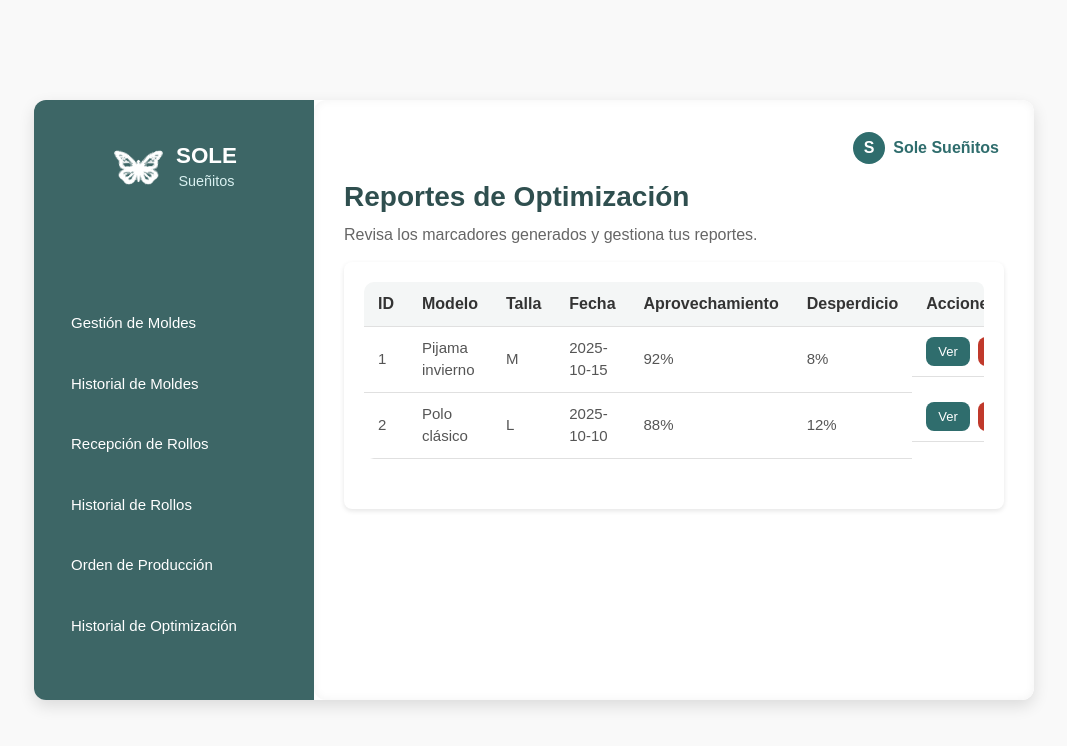
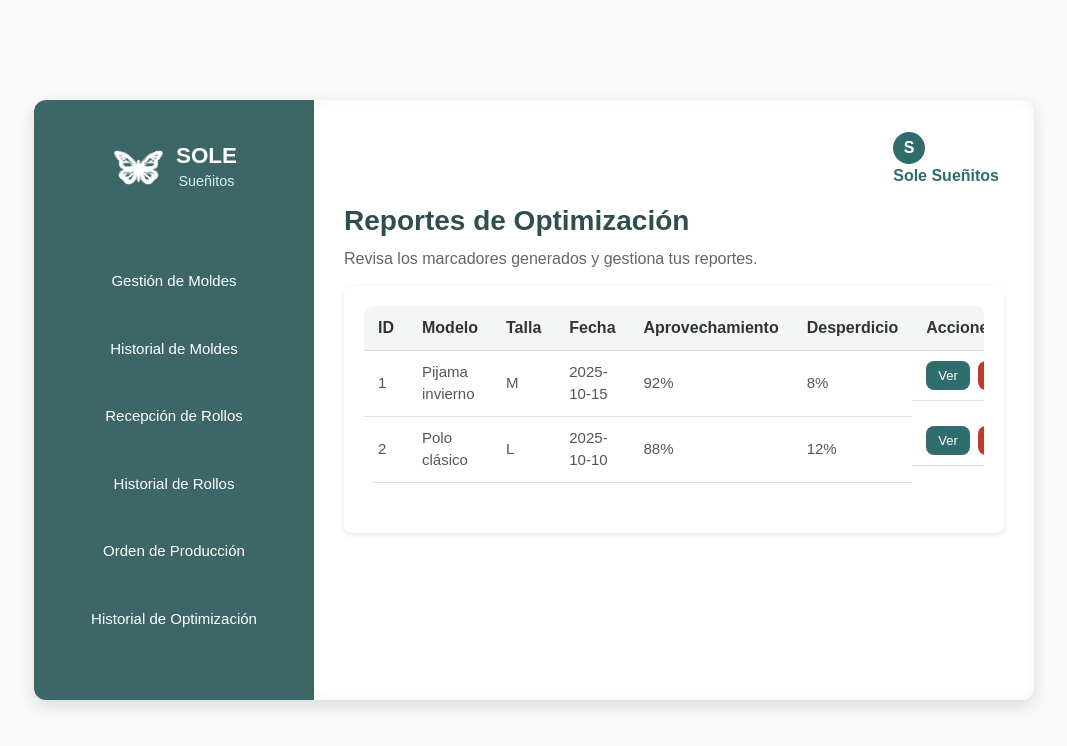
Before and after one commit to AnthuA25/SoleSuenitos, a React (Vite) app in the folder front-react/: page /historialopti in a window 1280 px wide. Shown: the top 746 px of the page, without its empty margins (106-1173 px from the left). Built offline with nearby package versions, Linux system fonts and the light colour scheme; no server answers.

Commit message:
style: change styles to userheader and mold

```diff
--- a/front-react/src/css/GestionMoldes.css
+++ b/front-react/src/css/GestionMoldes.css
@@ -28,6 +28,7 @@
       display: flex;
       flex-direction: column;
       justify-content: space-between;
+      align-items: center;
     }
 
     .gestion-sidebar h2 {
@@ -50,7 +51,9 @@
 
     .gestion-sidebar li {
       padding: 15px 12px;
-      margin-bottom: 8px;
+      width: 250px;
+      text-align: center;
+      margin-bottom: 15px;
       border-radius: 6px;
       cursor: pointer;
       font-size: 15px;
@@ -59,7 +62,7 @@
 
     .gestion-sidebar li:hover,
     .gestion-sidebar li.active {
-      background-color: #2f6d6d;
+      background-color: #567e7e;
     }
 
     .gestion-logout {
@@ -1048,56 +1051,3 @@
     margin-bottom: 20px;       /* Separación del título */
     position: relative;
   }
-
-  /* Ajuste para el widget de usuario */
-  .user-menu-container {
-    position: relative; /* para que el dropdown se posicione respecto a este contenedor */
-  }
-
-  /* Estilos existentes del widget */
-  .user-button {
-    display: flex;
-    align-items: center;
-    gap: 8px;
-    cursor: pointer;
-  }
-
-  .user-circle {
-    width: 32px;
-    height: 32px;
-    background-color: #2f6d6d;
-    color: white;
-    border-radius: 50%;
-    display: flex;
-    justify-content: center;
-    align-items: center;
-    font-weight: bold;
-  }
-
-  .user-name {
-    color: #2f6d6d;
-    font-weight: 600;
-  }
-
-  /* Dropdown */
-  .user-dropdown_sesion {
-    position: absolute;
-    top: 40px; /* debajo del botón */
-    right: 0;
-    border: 1px solid #ccc;
-    border-radius: 8px;
-    background-color:#255a5a ;
-    box-shadow: 0 4px 8px rgba(0,0,0,0.15);
-    z-index: 10;
-    min-width: 100px;      /* reduce el ancho del cuadro */
-    padding: 6px 8px;      /* reduce el padding */
-    font-size: 14px;       /* tamaño de letra más pequeño */
-    border-radius: 6px;    /* bordes un poco más pequeños */
-  }
-
-  .botoncerrarsesion{
-    background-color: #255a5a;
-    color: white;
-      padding: 4px 8px;      /* reduce el tamaño del botón */
-    font-size: 14px;
-  }
--- /dev/null
+++ b/front-react/src/css/UserHeader.css
@@ -0,0 +1,65 @@
+/* Ajuste para el widget de usuario */
+.user-menu-container {
+  display: flex;
+  justify-content: flex-end;
+  align-items: center;
+  position: relative;
+  margin-bottom: 20px;
+}
+
+/* Estilos existentes del widget */
+.user-button {
+  display: flex;
+  align-items: center;
+  gap: 8px;
+  cursor: pointer;
+}
+
+.user-circle {
+  background-color: #2f6d6d;
+  color: white;
+  font-weight: bold;
+  width: 32px;
+  height: 32px;
+  border-radius: 50%;
+  display: flex;
+  align-items: center;
+  justify-content: center;
+}
+
+.user-name {
+  color: #2f6d6d;
+  font-weight: 600;
+}
+
+/* Dropdown */
+.user-dropdown_sesion {
+  position: absolute;
+  top: 46px; /* debajo del botón */
+  right: 0;
+  border: 1px solid #ccc;
+  border-radius: 8px;
+  background-color: #255a5a;
+  box-shadow: 0 4px 8px rgba(0, 0, 0, 0.15);
+  z-index: 10;
+  min-width: 100px; /* reduce el ancho del cuadro */
+  padding: 6px 8px; /* reduce el padding */
+  font-size: 14px; /* tamaño de letra más pequeño */
+  border-radius: 6px; /* bordes un poco más pequeños */
+}
+
+.botoncerrarsesion {
+  display: flex;
+  align-items: center;
+  justify-content: center;
+  width: 100px;
+  padding: 10px 0;
+  background-color: #255a5a;
+  border: none;
+  color: #fff;
+  font-weight: 500;
+  cursor: pointer;
+  border-radius: 8px;
+  transition: background-color 0.2s ease;
+  white-space: nowrap; /* evita salto de línea */
+}
```
